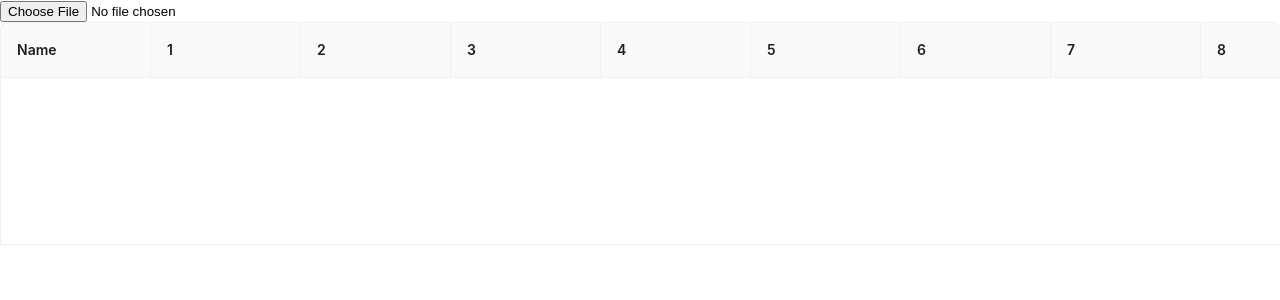
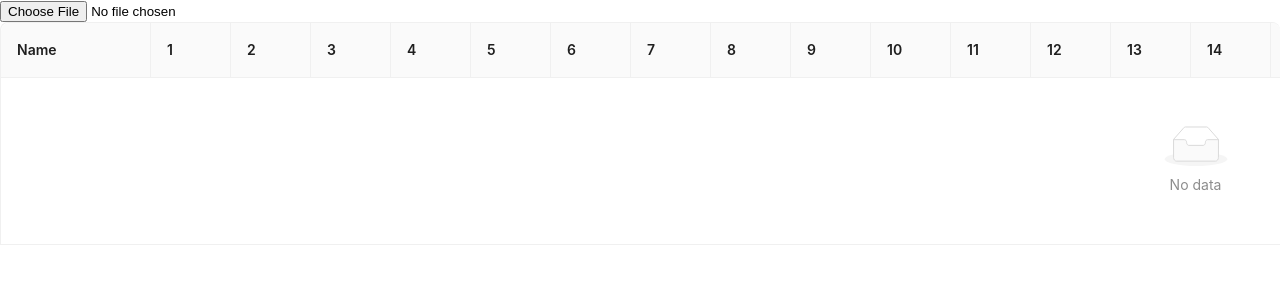
Before and after one commit to vijay9655/excelto_attendence_reports, a React (Create React App) app: page / in a window 1280 px wide. Shown: the top 300 px of the page. Built offline with nearby package versions, Linux system fonts and the light colour scheme.

Commit message:
first commit

```diff
--- a/src/ExcelReader1.js
+++ b/src/ExcelReader1.js
@@ -228,7 +228,9 @@ useEffect(()=>{
         fixed: 'left',
         key: 'name',
         width: 150,
-        render: (text) => <a>{text}</a>,
+        responsive: ['xxl', 'xl', 'lg', 'md', 'sm', 'xs'],
+
+        render: (text) => <a style={{fontWeight:"bold",fontSize:"15px"}}>{text}</a>,
       }]
     Array.from({ length: daysInMonth }).map((_,index)=>{
 
@@ -236,7 +238,8 @@ useEffect(()=>{
             title:index+1,
             dataIndex:index+1,
             key:index+1,
-        width: 150,
+        width:80,
+        responsive: ['xxl', 'xl', 'lg', 'md', 'sm', 'xs']
 
           })
     })
@@ -253,8 +256,9 @@ useEffect(()=>{
    {/* {columns&&attendence&&<CustomTable attendence={attendence} column={columns}/>
 } */}
  <Table
+
  scroll={{
-    y: 100 * 5,
+    y: 150 * 5,
   }}  bordered pagination={false} columns={columns} dataSource={attendence} />
 
     </div>
```
